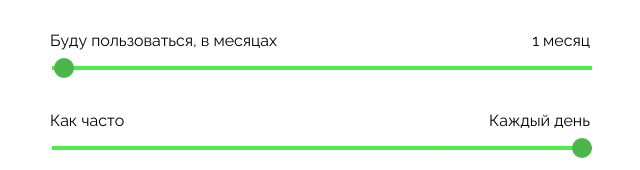
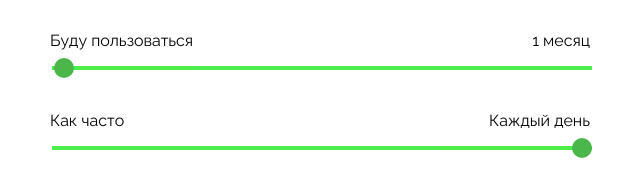
Before and after one commit to Dosybi/price, a plain HTML site: page index.html in a window 1280 px wide. Shown: the part 224-394 px from the top of the page, 320-960 px from the left. Drawn offline with Linux system fonts and the light colour scheme.

Commit message:
Update index.html

```diff
--- a/index.html
+++ b/index.html
@@ -51,7 +51,7 @@
       <div class="settings">
         <div class="settings__range">
           <div class="settings__range-label label">
-            <div>Буду пользоваться, в месяцах</div>
+            <div>Буду пользоваться</div>
             <div class="range-value">1 месяц</div>
           </div>
           <input
```
